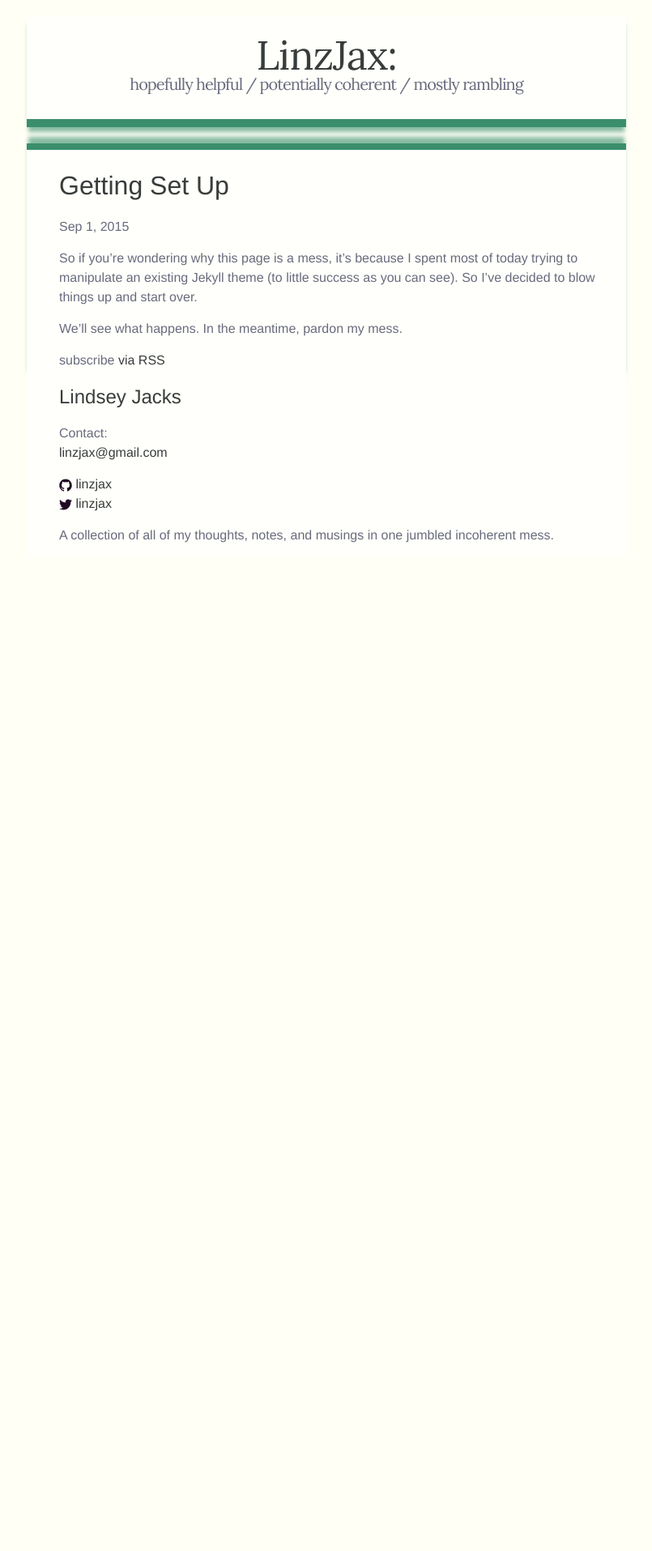
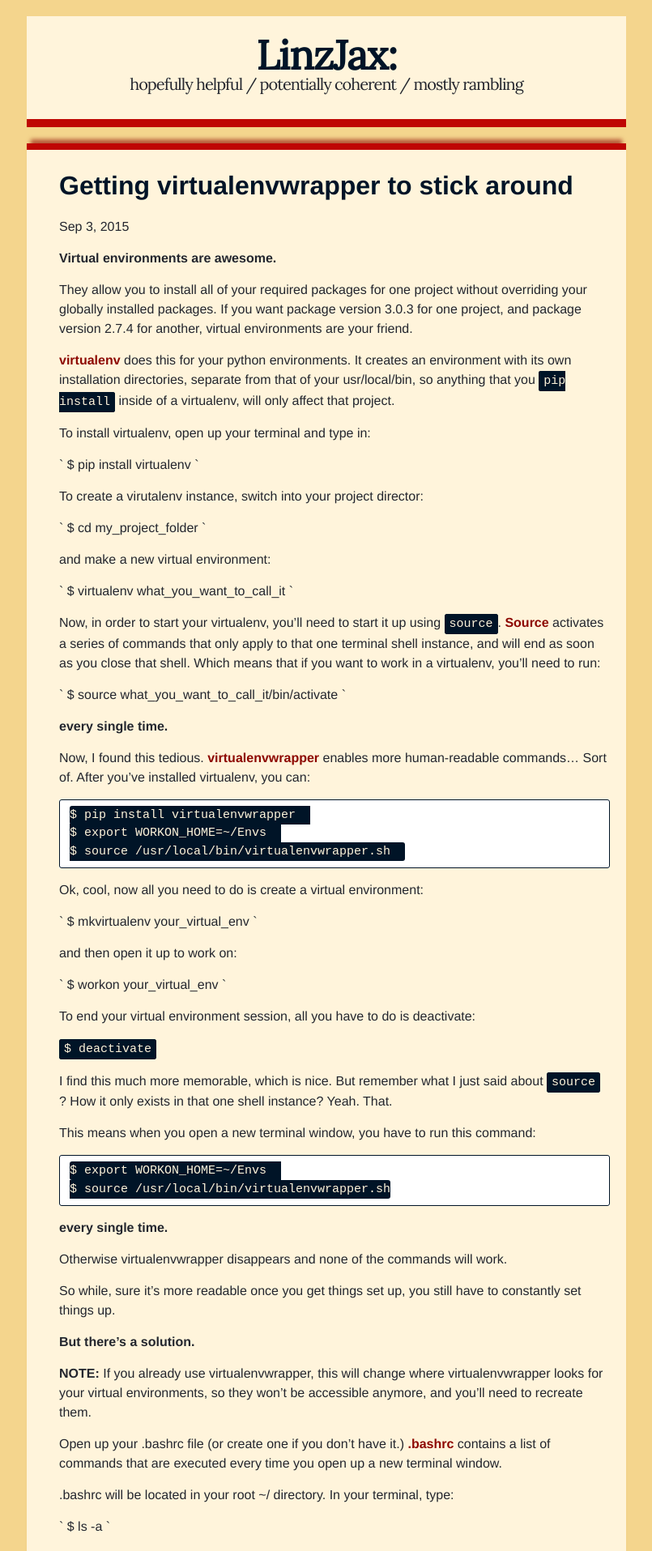
Before and after one commit to linzjax/linzjax.github.io, a Jekyll site: the page built from index.html, in a window 1280 px wide. Shown: the top 1915 px of the page at 81% size, without its empty margins (237-1042 px from the left). Built offline with Jekyll 4.4.1, drawn with Linux system fonts in a browser that asks for light colours; before the commit the page ends 900 px from its top, so only the background shows below that; some of the changed text lies outside the part shown.

Commit message:
post about virutalenvwrapper

```diff
--- a/_layouts/page.html
+++ b/_layouts/page.html
@@ -8,7 +8,7 @@ layout: default
   </header>
 
   <article class="post-content">
-    {{ content }}
+     {{ post.excerpt }}
   </article>
 
 </div>
--- /dev/null
+++ b/_posts/2015-10-05-making-virutalenvwrapper-stick-around.markdown
@@ -0,0 +1,110 @@
+---
+layout: post
+title:  "Getting virtualenvwrapper to stick around"
+date:   2015-09-03 15:52:09
+categories: how-to
+excerpt_separator: <!--more-->
+---
+**Virtual environments are awesome.**
+
+They allow you to install all of your required packages for one project without overriding your globally installed packages. If you want package version 3.0.3 for one project, and package version 2.7.4 for another, virtual environments are your friend.
+
+[virtualenv](http://virtualenv.readthedocs.org/en/latest/) does this for your python environments. It creates an environment with its own installation directories, separate from that of your usr/local/bin, so anything that you `pip install` inside of a virtualenv, will only affect that project.
+
+To install virtualenv, open up your terminal and type in:
+
+` $ pip install virtualenv `
+
+To create a virutalenv instance, switch into your project director:
+
+` $ cd my_project_folder `
+
+and make a new virtual environment:
+
+` $ virtualenv what_you_want_to_call_it `
+
+Now, in order to start your virtualenv, you'll need to start it up using `source`. [Source](http://bash.cyberciti.biz/guide/Source_command) activates a series of commands that only apply to that one terminal shell instance, and will end as soon as you close that shell. Which means that if you want to work in a virtualenv, you'll need to run:
+
+` $ source what_you_want_to_call_it/bin/activate `
+
+**every**
+**single**
+**time.**
+
+<!--more-->
+
+Now, I found this tedious. [virtualenvwrapper](http://virtualenvwrapper.readthedocs.org/en/latest/) enables more human-readable commands... Sort of.
+After you've installed virtualenv, you can:
+
+
+	$ pip install virtualenvwrapper
+	$ export WORKON_HOME=~/Envs
+	$ source /usr/local/bin/virtualenvwrapper.sh
+
+
+Ok, cool, now all you need to do is create a virtual environment:
+
+` $ mkvirtualenv your_virtual_env `
+
+and then open it up to work on:
+
+` $ workon your_virtual_env `
+
+To end your virtual environment session, all you have to do is deactivate:
+
+`$ deactivate`
+
+I find this much more memorable, which is nice. But remember what I just said about `source` ? How it only exists in that one shell instance? Yeah. That.
+
+This means when you open a new terminal window, you have to run this command:
+
+
+	$ export WORKON_HOME=~/Envs
+	$ source /usr/local/bin/virtualenvwrapper.sh
+
+**every**
+**single**
+**time.**
+
+Otherwise virtualenvwrapper disappears and none of the commands will work.
+
+So while, sure it's more readable once you get things set up, you still have to constantly set things up.
+
+**But there's a solution.**
+
+**NOTE:** If you already use virtualenvwrapper, this will change where virtualenvwrapper looks for your virtual environments, so they won't be accessible anymore, and you'll need to recreate them.
+
+Open up your .bashrc file (or create one if you don't have it.) [.bashrc](http://hacktux.com/bash/bashrc/bash_profile) contains a list of commands that are executed every time you open up a new terminal window.
+
+.bashrc will be located in your root ~/ directory.
+In your terminal, type:
+
+` $ ls -a `
+
+to see hidden files (ones that start with a .dot). Hopefully you'll see it there.
+
+If not, type:
+
+` $ echo 'hello' >> .bashrc `
+
+Now, regardless of it if already existed or you just created it, type:
+
+` $ open .bashrc -a "Text Editor of Your Choice" ` (capital letters in the application name matter. So I would type "Sublime Text 2".)
+
+Delete the "hello" text and add the three following lines of code:
+
+
+	export WORKON_HOME=$HOME/.virtualenvs
+	export PROJECT_HOME=$HOME/Devel
+
+	source /usr/local/bin/virtualenvwrapper.sh
+
+Save your .bashrc file, and restart your terminal.
+
+**Now!**
+
+Every time you open a new terminal shell, .bashrc will run those three lines of code for you, and the only thing you'll have remember is:
+
+` $ workon your_virtual_env `
+
+and you're ready to go!
--- a/_sass/_base.scss
+++ b/_sass/_base.scss
@@ -25,7 +25,6 @@ body {
     }
     -webkit-text-size-adjust: 100%;
 }
-
 
 
 /**
@@ -91,15 +90,16 @@ h1, h2, h3, h4, h5, h6 {
  * Links
  */
 a {
-    color: $brand-color;
+    color: $purple-color;
     text-decoration: none;
+    font-weight: bold;
 
     &:visited {
-        color: darken($brand-color, 15%);
+        color: $purple-color;
     }
 
     &:hover {
-        color: $text-color;
+        color: $purple-color-light;
     }
 }
 
@@ -109,8 +109,8 @@ a {
  * Blockquotes
  */
 blockquote {
-    color: $purple-color;
-    border-left: 4px solid $purple-color-light;
+    color: $accent-color;
+    border-left: 3px dotted $purple-color;
     padding-left: $spacing-unit / 2;
     font-size: 18px;
     letter-spacing: -1px;
@@ -129,13 +129,15 @@ blockquote {
 pre,
 code {
     font-size: 15px;
-    border: 1px solid $purple-color-light;
+    color: $header-color;
     border-radius: 3px;
-    background-color: #eef;
+    border: solid 1px $accent-color;
+    padding: 10px;
+    background-color: $accent-color;
 }
 
 code {
-    padding: 1px 5px;
+    padding: 3px 5px;
 }
 
 pre {
--- a/_sass/_layout.scss
+++ b/_sass/_layout.scss
@@ -21,7 +21,6 @@
     margin-bottom: 0;
     padding-bottom: 0;
     padding-top: 20px;
-    box-shadow: 0 8px 5px -2px rgba(58, 142, 108, 0.6);
     border-bottom: 10px solid $light-blue;
 
     p {
@@ -30,7 +29,7 @@
         font-size: 20px;
     }
     a {
-        color: $brand-color;
+        color: $accent-color;
 
     }
 }
@@ -72,29 +71,47 @@ PAGE CONTENT
 **/
 
 .page-content .wrapper{
+    background-color: $background-color;
+
+    }
+
+.new-post{
     margin: 10px;
-    box-shadow: 0 -10px 5px -2px rgba(58, 142, 108, 0.6);
+    box-shadow: 0 -10px 5px -5px rgba(141, 8, 1, 0.6);
     border-top: 8px solid $light-blue;
     margin: 0 auto;
     margin-top: 20px;
+    background-color: $header-color;
+    padding-bottom: 10px;
+    // border-bottom: 5px solid $light-blue;
 
-    ul {
+    li {
         margin-left: 20px;
         padding-left: 20px;
     }
+
 }
 
 .post {
-    margin-left: 20px;
-    padding-left: 20px;
+    margin: 0 20px 0 20px;
+    padding: 0 20px 0 20px;
 }
 
 .post-header {
     margin-top: 20px;
 
     h1 {
-        color: $brand-color;
+        color: $accent-color;
+        font-weight: bold;
     }
+
+    a {
+        color: $accent-color;
+    }
+}
+
+.post-content {
+    margin-right: 20px;
 }
 
 .page-header {
@@ -109,11 +126,38 @@ PAGE CONTENT
 /**
 FOOTER
 **/
+
+.site-footer {
+
+    margin: 10px;
+    box-shadow: 0 -10px 5px -5px rgba(141, 8, 1, 0.6);
+    border-top: 8px solid $light-blue;
+    margin: 0 auto;
+    margin-top: 20px;
+    background-color: $header-color;
+    padding-top: 10px;
+
+
+    a {
+        color: $accent-color;
+        font-weight: normal;
+
+        &:hover {
+            color: $purple-color;
+        }
+    }
+
+    .wrapper {
+        margin-left: 0;
+    }
+}
+
 .footer-heading, .footer-col-wrapper{
     margin-left: 20px;
     padding-left: 20px;
 }
 
 .footer-heading {
-    color: $brand-color;
+    color: $accent-color;
+    font-weight: bold;
 }
--- a/css/main.scss
+++ b/css/main.scss
@@ -14,13 +14,14 @@ $header-font-family: "Lora", Arial, sans-serif;
 
 $spacing-unit:     30px;
 
-$text-color:       #686B7C;
-$background-color: #FFFFF5;
-$header-color:	#FFFFFb;
+$text-color:       #23262E;
+$background-color: #F4D58D;
+$header-color:	#FFF4DB;
 $brand-color:      #383D3B;
-$light-blue:		#3A8E6C;
+$light-blue:		#BF0603;
+$accent-color:		#001427;
 
-$purple-color:       #200A22;
+$purple-color:       #8D0801;
 $purple-color-light: lighten($purple-color, 40%);
 $purple-color-dark:  darken($purple-color, 25%);
 
--- a/index.html
+++ b/index.html
@@ -1,5 +1,7 @@
 ---
 layout: default
+excerpt_separator: <!--more-->
+
 ---
 
 <div class="home">
@@ -8,6 +10,7 @@ layout: default
 
   <ul class="post-list">
     {% for post in site.posts %}
+    <div class='new-post'>
       <li>
         <header class="post-header">
           <h1>
@@ -17,9 +20,10 @@ layout: default
         </header>
 
         <article class="post-content">
-          {{ post.content }}
+           {{ post.content }}
         </article>
       </li>
+  </div>
     {% endfor %}
   </ul>
 
```
Also changed, not shown: 6 other files.
